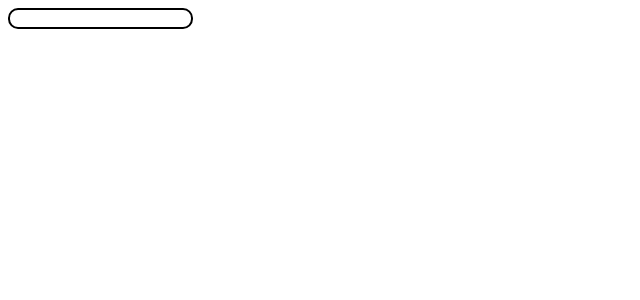
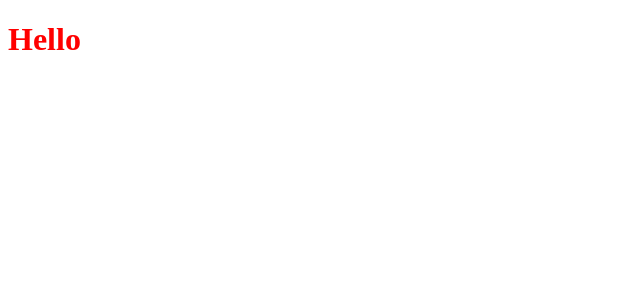
Before and after one commit to GuillemotClement/VUE-LEARN-Cours, a Vue app: page / in a window 1280 px wide. Shown: the top 300 px of the page, without its empty margins (0-640 px from the left). Built offline with nearby package versions, Linux system fonts and the light colour scheme.

Commit message:
Bindage de style

```diff
--- a/src/App.vue
+++ b/src/App.vue
@@ -1,63 +1,10 @@
 <template>
-  <input
-    type="text"
-    :class="{
-      // si l'user saiais quelque chose on ajoute la classe
-      // on utilise la notation raccourcie
-      inputOnGoing,
-      inputError,
-      inputValid
-    }"
-    @focus="input.focus = true"
-    @blur="input.focus = false"
-    @click="input.touched = true"
-    v-model="input.value"
-    class="input"
-  />
+  <h1 :style="h1style">Hello</h1>
 </template>
 
 <script lang="ts" setup>
-  import { computed, reactive } from 'vue';
-
-  // on viens regrouper nos 3 références
-  const input = reactive({
-    value: '',
-    focus: false,
-    touched: false
-  });
-
-  // si il y a quelque chsose dans le input alors retourne true
-  // on ajoute également si focus est true pour ajouter la classe
-  // on viens écouter le click sur le input et on change ensuite la valeur de la variable
-  const inputOnGoing = computed(() => input.focus && input.value.length);
-
-  // on déclare la constate pour la gestion d'erreur
-  // dans la fonction de rappel on définis les règle qui permette d'ajouter la classe
-  // si la valeur saisie est inférieur à 5 alors on applique la bordure rouge
-  // on vérifie également que l'on as pas le focus pour déclencher la classe erreur
-  const inputError = computed(() => input.touched && input.value.length < 5 && !input.focus);
-
-  //gestion si l'input est valide
-  // on vérifie qu'il n'y a pas d'erreur avec !inputError.value
-  const inputValid = computed(() => input.touched && !inputError.value && !input.focus);
+  import { ref } from 'vue';
+  const h1style = ref('color:red;');
 </script>
 
-<style scoped>
-  .input {
-    outline: 0;
-    border: 2px solid black;
-    border-radius: 10px;
-  }
-
-  .inputOnGoing {
-    border-color: blue;
-  }
-
-  .inputError {
-    border-color: red;
-  }
-
-  .inputValid {
-    border-color: green;
-  }
-</style>
+<style scoped></style>
```
